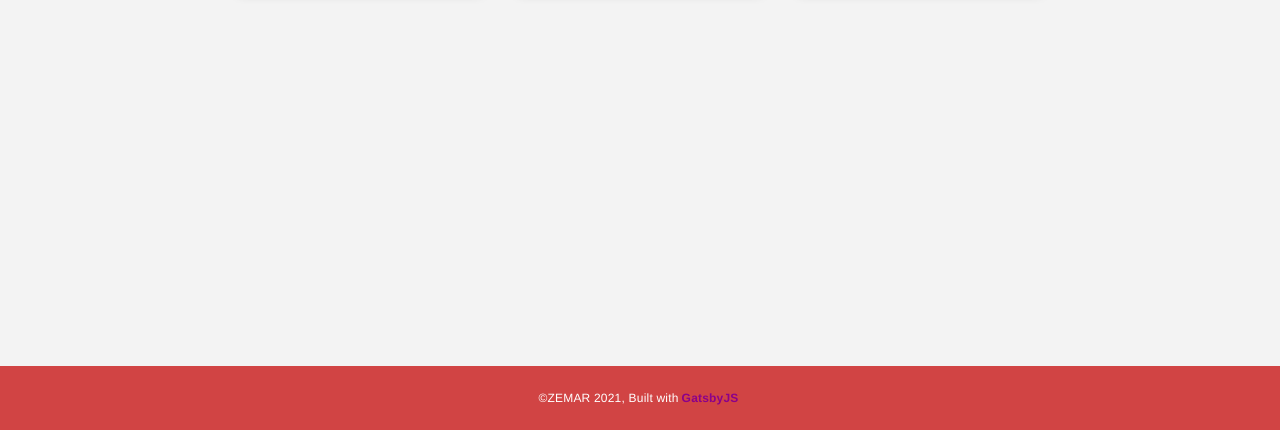
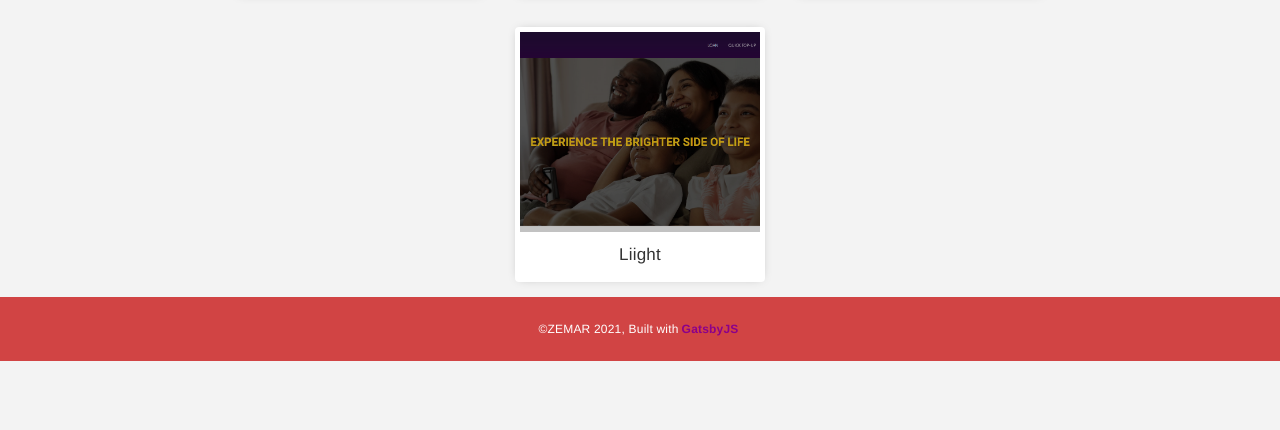
Before and after one commit to zemarr/online-portfolio, a Gatsby site: page /projects in a window 1280 px wide. Shown: the part 370-800 px from the top of the page. Built offline with nearby package versions, Linux system fonts and the light colour scheme; Gatsby itself is replaced by a stand-in of ours.

Commit message:
Add project card

```diff
--- a/gatsby-config.js
+++ b/gatsby-config.js
@@ -6,6 +6,7 @@ module.exports = {
   },
   plugins: [
     `gatsby-plugin-react-helmet`,
+    `gatsby-plugin-styled-components`,
     {
       resolve: `gatsby-source-filesystem`,
       options: {
--- a/src/components/gallerycard.js
+++ b/src/components/gallerycard.js
@@ -1,6 +1,10 @@
 import React from 'react';
 import PropTypes from 'prop-types';
 import style from './gallerycard.module.css';
+
+// I will use styled-components to style the cards and also most of the components as time goes on
+
+import styled from 'styled-components'
 
 const GalleryCard = ({ frontImageClass, projectName, visit }) => {
     return (
--- a/src/pages/projects.js
+++ b/src/pages/projects.js
@@ -27,6 +27,11 @@ const Projects = () => {
                             projectName="TicTacToe"
                             visit='http://bit.ly/2TkX-0u0JG'
                         />
+                        <GalleryCard
+                            frontImageClass={style.Liight}
+                            projectName="Liight"
+                            visit='https://liight-genesis-1097f8.netlify.app/'
+                        />
                     </div>
                 </div>
             </section >
--- a/src/pages/projects.module.css
+++ b/src/pages/projects.module.css
@@ -1,6 +1,6 @@
 .projectGallery {
     position: relative;
-    height: calc(100vh - 20vh);
+    /* height: calc(100vh - 20vh); */
 }
 
 .galley {
@@ -35,6 +35,14 @@
     width: 100%;
 }
 
+.Liight {
+    background: url(../images/liight/Screenshot_2021-02-15\ Liight\(1\).png);
+    background-position: center;
+    background-size: cover;
+    background-repeat: no-repeat;
+    width: 100%;
+}
+
 
 
 /***************************************** MEDIA QUERY *****************************************/
```
Also changed, not shown: package.json (+4 -3 lines), src/images/liight/Screenshot_2021-02-15 Liight(1).png (added), src/images/liight/Screenshot_2021-02-15 Liight(2).png (added), src/images/liight/Screenshot_2021-02-15 Liight(3).png (added), src/images/liight/Screenshot_2021-02-15 Liight(4).png (added), src/images/liight/Screenshot_2021-02-15 Liight.png (added), 1 other file.
